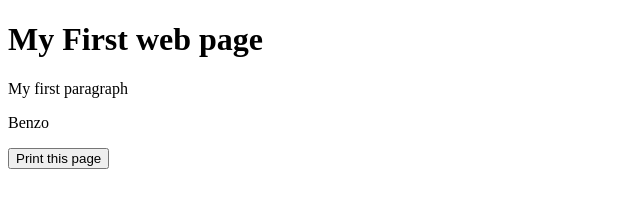
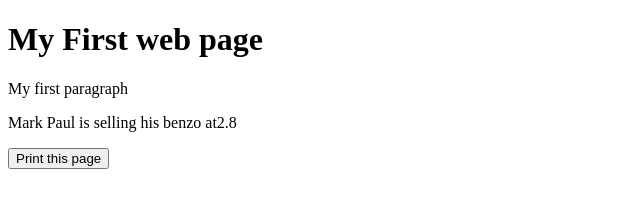
Before and after one commit to MPChege/js-practice, a plain HTML site: page index.html in a window 1280 px wide. Shown: the whole page, without its empty margins (0-640 px from the left). Drawn offline with Linux system fonts and the light colour scheme.

Commit message:
adding space in the sentences

```diff
--- a/index.html
+++ b/index.html
@@ -37,8 +37,14 @@
 // firstName = "Travis"
 // document.getElementById("demo") .innerHTML = lastName + "<br>" + "<br>"+ firstName;
 // document.getElementById("demo") .innerHTML = firstName;
-let carName = "Benzo";
-document.getElementById("demo") .innerHTML=carName;
+// declaring a varibale
+// let carName = "Benzo";
+// document.getElementById("demo") .innerHTML=carName;
+let person = "Mark Paul",
+carName = "benzo",
+ptice = 2.8;
+document.getElementById("demo") .innerHTML = person + " "+ "is selling his" + " "+ carName +" " + "at" + ptice;
+
 </script>
 <script src="index.js"></script>
 </body>
```
